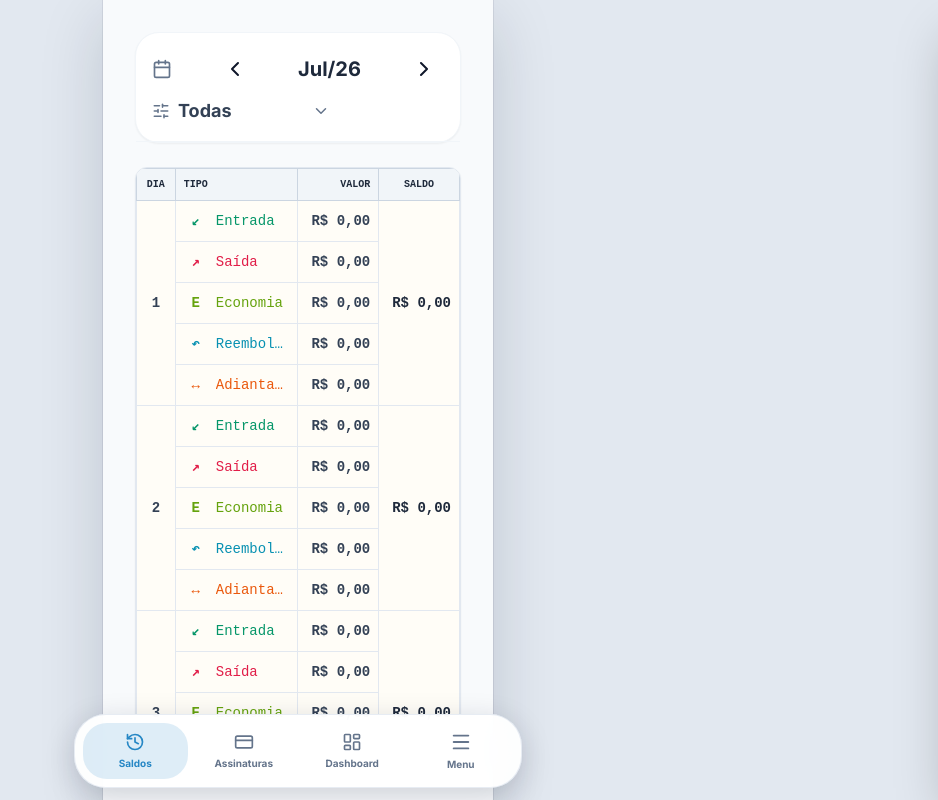
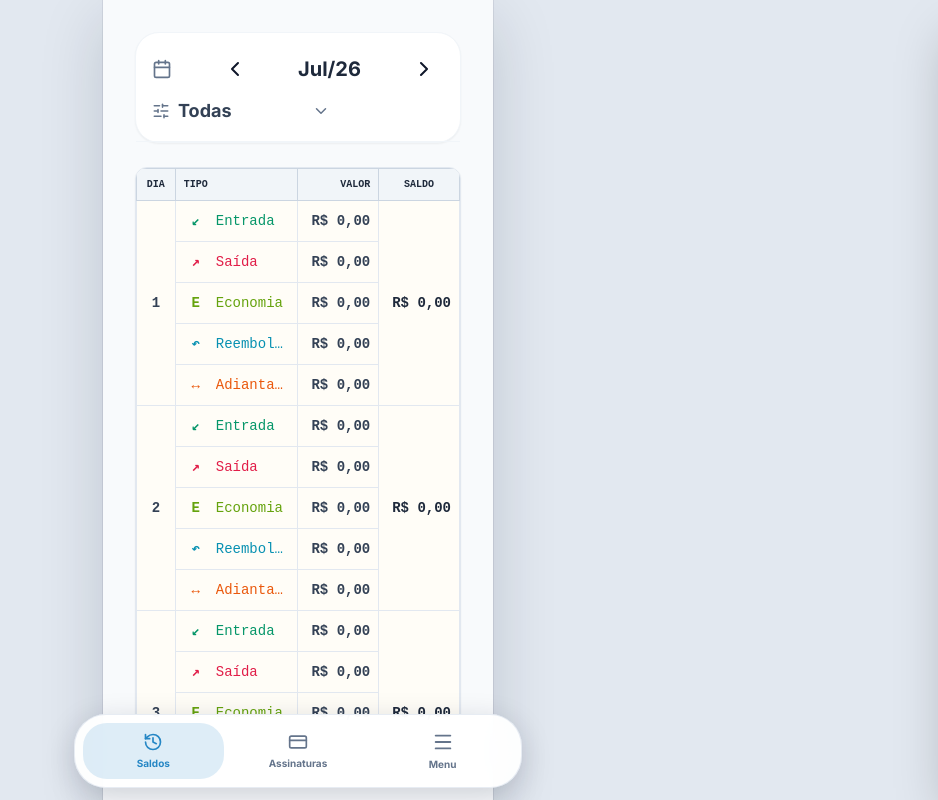
Before and after one commit to Heitor-moreira/Drachma, a React (Vite) app: page / in a window 1280 px wide. Shown: the whole page, without its empty margins (342-1280 px from the left). Built offline with nearby package versions, Linux system fonts and the light colour scheme.

Commit message:
Remove dashboard e transforma menu em tela

```diff
--- a/App.tsx
+++ b/App.tsx
@@ -1,7 +1,6 @@
 
 import React, { useState, useEffect, useMemo } from 'react';
 import {
-  LayoutDashboard,
   CreditCard,
   TrendingUp,
   History,
@@ -28,7 +27,6 @@ import {
 } from 'lucide-react';
 import { Transaction, TransactionType, Category, Subscription, InitialBalance, SalaryInfo, DateRange, UserSettings, CurrencyCode, CreditCard as CreditCardModel, FinancialGroup } from './types';
 import { getFinancialGroup } from './finance';
-import Dashboard from './components/Dashboard';
 import CategorySpending from './components/CategorySpending';
 import TransactionForm from './components/TransactionForm';
 import SubscriptionCalculator from './components/SubscriptionCalculator';
@@ -63,7 +61,7 @@ const formatLocalYYYYMMDD = (date: Date) => {
 };
 
 const App: React.FC = () => {
-  type TabType = 'dashboard' | 'dailyBalance' | 'categorySpending' | 'installments' | 'fixed' | 'salary' | 'subscriptions' | 'cards';
+  type TabType = 'dailyBalance' | 'categorySpending' | 'installments' | 'fixed' | 'salary' | 'subscriptions' | 'cards' | 'menu';
   const [activeTab, setActiveTab] = useState<TabType>('dailyBalance');
   const [isReportsOpen, setIsReportsOpen] = useState(false);
   const [isInitialFlashActive, setIsInitialFlashActive] = useState(true);
@@ -125,8 +123,8 @@ const App: React.FC = () => {
   }, []);
 
   useEffect(() => {
-    if (settings.appMode === 'lite' && !['dashboard', 'dailyBalance'].includes(activeTab)) {
-      setActiveTab('dashboard');
+    if (settings.appMode === 'lite' && activeTab !== 'dailyBalance' && activeTab !== 'menu') {
+      setActiveTab('dailyBalance');
     }
   }, [settings.appMode, activeTab]);
 
@@ -224,14 +222,14 @@ const App: React.FC = () => {
   }[developerViewport] : '';
 
   const tabLabels: Record<TabType, string> = {
-    dashboard: 'Visão Geral',
     dailyBalance: 'Extrato Diário',
     categorySpending: 'Gastos por Categoria',
     installments: 'Compras Parceladas',
     fixed: 'Compras Recorrentes',
     salary: 'Gestão de Salário',
     subscriptions: 'Assinaturas'
-    , cards: 'Cartões'
+    , cards: 'Cartões',
+    menu: 'Menu'
   };
 
   return (
@@ -258,7 +256,6 @@ const App: React.FC = () => {
 
         <nav className="flex-1 space-y-1 overflow-y-auto custom-scrollbar pr-1">
           <button onClick={() => { setActiveTab('dailyBalance'); setIsReportsOpen(false); }} className={`w-full flex items-center gap-3 px-4 py-3 rounded-xl transition-all whitespace-nowrap ${activeTab === 'dailyBalance' ? 'bg-theme/20 text-slate-700 dark:text-theme font-bold' : 'text-slate-500 hover:bg-slate-50 dark:hover:bg-slate-800'}`}><History size={18} /> Saldos</button>
-          <button onClick={() => { setActiveTab('dashboard'); setIsReportsOpen(false); }} className={`w-full flex items-center gap-3 px-4 py-3 rounded-xl transition-all whitespace-nowrap ${activeTab === 'dashboard' ? 'bg-theme/20 text-slate-700 dark:text-theme font-bold' : 'text-slate-500 hover:bg-slate-50 dark:hover:bg-slate-800'}`}><LayoutDashboard size={18} /> Visão geral</button>
 
           {!isLite && (
             <>
@@ -309,7 +306,7 @@ const App: React.FC = () => {
 
       <main className={`flex-1 flex flex-col overflow-hidden relative ${developerViewportClass}`}>
         {/* Mobile Navigation Dropdown Overlay */}
-        {isMobileMenuOpen && (
+        {false && isMobileMenuOpen && (
           <div className="fixed inset-0 z-[110] bg-slate-900/60 backdrop-blur-sm md:hidden" onClick={() => setIsMobileMenuOpen(false)}>
             <div className="absolute top-16 left-4 right-4 bg-white dark:bg-slate-900 rounded-3xl shadow-2xl p-6 border border-slate-100 dark:border-slate-800 animate-in slide-in-from-top-4 duration-300" onClick={e => e.stopPropagation()}>
               <div className="flex justify-between items-center mb-6">
@@ -318,7 +315,7 @@ const App: React.FC = () => {
               </div>
               <div className="grid grid-cols-1 gap-2">
                 <button onClick={() => { setActiveTab('dailyBalance'); setIsMobileMenuOpen(false); }} className={`flex items-center gap-3 p-4 rounded-2xl text-sm font-bold transition-all ${activeTab === 'dailyBalance' ? 'bg-theme text-white' : 'bg-slate-50 dark:bg-slate-800 text-slate-600 dark:text-slate-300'}`}><History size={18} /> Saldos</button>
-                <button onClick={() => { setActiveTab('dashboard'); setIsMobileMenuOpen(false); }} className={`flex items-center gap-3 p-4 rounded-2xl text-sm font-bold transition-all ${activeTab === 'dashboard' ? 'bg-theme text-white' : 'bg-slate-50 dark:bg-slate-800 text-slate-600 dark:text-slate-300'}`}><LayoutDashboard size={18} /> Dashboard</button>
+                <button onClick={() => { setActiveTab('menu'); setIsMobileMenuOpen(false); }} className="flex items-center gap-3 p-4 rounded-2xl text-sm font-bold transition-all bg-theme text-white">Menu</button>
                 {!isLite && (
                   <>
                     <button onClick={() => { setActiveTab('categorySpending'); setIsMobileMenuOpen(false); }} className={`flex items-center gap-3 p-4 rounded-2xl text-sm font-bold transition-all ${activeTab === 'categorySpending' ? 'bg-theme text-white' : 'bg-slate-50 dark:bg-slate-800 text-slate-600 dark:text-slate-300'}`}><Layers size={18} /> Gastos por Categoria</button>
@@ -337,7 +334,29 @@ const App: React.FC = () => {
         )}
 
         <div className="flex-1 overflow-y-auto p-4 pb-28 md:p-8 md:pb-8 space-y-6">
-          {activeTab === 'dashboard' && <Dashboard transactions={transactions} baseSalary={baseSalary} currencySymbol={currencySymbol} />}
+          {activeTab === 'menu' && (
+            <section className="space-y-5">
+              <div className="flex items-center justify-between">
+                <div>
+                  <p className="text-xs font-black uppercase tracking-widest text-slate-400">Navegação</p>
+                  <h2 className="text-2xl font-black text-slate-800 dark:text-white">Menu</h2>
+                </div>
+                <button onClick={() => setActiveTab('dailyBalance')} className="rounded-full px-4 py-2 text-xs font-bold text-theme bg-theme/10">Voltar</button>
+              </div>
+              <div className="grid grid-cols-1 gap-3">
+                <button onClick={() => setActiveTab('dailyBalance')} className="flex items-center gap-3 rounded-2xl bg-white dark:bg-slate-900 p-4 text-left font-bold shadow-sm border border-slate-100 dark:border-slate-800"><History size={20} className="text-theme" /> Saldos</button>
+                {!isLite && <>
+                  <button onClick={() => setActiveTab('categorySpending')} className="flex items-center gap-3 rounded-2xl bg-white dark:bg-slate-900 p-4 text-left font-bold shadow-sm border border-slate-100 dark:border-slate-800"><Layers size={20} className="text-theme" /> Gastos por Categoria</button>
+                  <button onClick={() => setActiveTab('installments')} className="flex items-center gap-3 rounded-2xl bg-white dark:bg-slate-900 p-4 text-left font-bold shadow-sm border border-slate-100 dark:border-slate-800"><CalendarClock size={20} className="text-theme" /> Compras Parceladas</button>
+                  <button onClick={() => setActiveTab('fixed')} className="flex items-center gap-3 rounded-2xl bg-white dark:bg-slate-900 p-4 text-left font-bold shadow-sm border border-slate-100 dark:border-slate-800"><Repeat size={20} className="text-theme" /> Compras Recorrentes</button>
+                  <button onClick={() => setActiveTab('subscriptions')} className="flex items-center gap-3 rounded-2xl bg-white dark:bg-slate-900 p-4 text-left font-bold shadow-sm border border-slate-100 dark:border-slate-800"><CreditCard size={20} className="text-theme" /> Assinaturas</button>
+                  <button onClick={() => setActiveTab('salary')} className="flex items-center gap-3 rounded-2xl bg-white dark:bg-slate-900 p-4 text-left font-bold shadow-sm border border-slate-100 dark:border-slate-800"><Coins size={20} className="text-theme" /> Gestão de Salário</button>
+                  <button onClick={() => setActiveTab('cards')} className="flex items-center gap-3 rounded-2xl bg-white dark:bg-slate-900 p-4 text-left font-bold shadow-sm border border-slate-100 dark:border-slate-800"><CreditCard size={20} className="text-theme" /> Cartões</button>
+                </>}
+                <button onClick={() => setIsSettingsOpen(true)} className="flex items-center gap-3 rounded-2xl bg-white dark:bg-slate-900 p-4 text-left font-bold shadow-sm border border-slate-100 dark:border-slate-800"><Settings size={20} className="text-theme" /> Configurações</button>
+              </div>
+            </section>
+          )}
           {activeTab === 'dailyBalance' && <DailyBalanceView transactions={transactions} dateRange={dateRange} setDateRange={setDateRange} onEdit={setEditingTransaction} onDelete={deleteTransaction} currencySymbol={currencySymbol} cards={cards} liteMode={isLite} compactHeader={settings.appMode === 'developer' && ['iphone-16e', 'galaxy-a73'].includes(developerViewport)} onDayClick={(date, group) => openNewTransaction(group, date)} />}
           {activeTab === 'categorySpending' && <CategorySpending transactions={transactions} dateRange={dateRange} setDateRange={setDateRange} currencySymbol={currencySymbol} />}
           {activeTab === 'installments' && <InstallmentManager transactions={transactions} baseSalary={baseSalary} onEdit={setEditingTransaction} onDelete={deleteTransaction} currencySymbol={currencySymbol} />}
@@ -348,7 +367,7 @@ const App: React.FC = () => {
         </div>
 
         <nav className="md:hidden fixed bottom-0 left-0 right-0 z-50 px-4 pb-[max(0.75rem,env(safe-area-inset-bottom))] pointer-events-none">
-          <div className="mx-auto grid max-w-md grid-cols-4 gap-1 rounded-[2rem] border border-slate-200/80 dark:border-slate-700/80 bg-white/95 dark:bg-slate-900/95 backdrop-blur-lg px-2 py-2 shadow-[0_8px_30px_rgba(15,23,42,0.18)] pointer-events-auto">
+          <div className="mx-auto grid max-w-md grid-cols-3 gap-1 rounded-[2rem] border border-slate-200/80 dark:border-slate-700/80 bg-white/95 dark:bg-slate-900/95 backdrop-blur-lg px-2 py-2 shadow-[0_8px_30px_rgba(15,23,42,0.18)] pointer-events-auto">
             <button onClick={() => { setActiveTab('dailyBalance'); setIsMobileMenuOpen(false); }} className={`flex min-h-14 flex-col items-center justify-center gap-1 rounded-[1.5rem] text-[10px] font-bold transition-colors ${activeTab === 'dailyBalance' ? 'bg-theme/15 text-theme' : 'text-slate-500 dark:text-slate-400'}`}>
               <History size={20} />
               <span>Saldos</span>
@@ -357,11 +376,7 @@ const App: React.FC = () => {
               <CreditCard size={20} />
               <span>Assinaturas</span>
             </button>
-            <button onClick={() => { setActiveTab('dashboard'); setIsMobileMenuOpen(false); }} className={`flex min-h-14 flex-col items-center justify-center gap-1 rounded-[1.5rem] text-[10px] font-bold transition-colors ${activeTab === 'dashboard' ? 'bg-theme/15 text-theme' : 'text-slate-500 dark:text-slate-400'}`}>
-              <LayoutDashboard size={20} />
-              <span>Dashboard</span>
-            </button>
-            <button onClick={() => setIsMobileMenuOpen(true)} className={`flex min-h-14 flex-col items-center justify-center gap-1 rounded-[1.5rem] text-[10px] font-bold transition-colors ${isMobileMenuOpen ? 'bg-theme/15 text-theme' : 'text-slate-500 dark:text-slate-400'}`}>
+            <button onClick={() => setActiveTab('menu')} className={`flex min-h-14 flex-col items-center justify-center gap-1 rounded-[1.5rem] text-[10px] font-bold transition-colors ${activeTab === 'menu' ? 'bg-theme/15 text-theme' : 'text-slate-500 dark:text-slate-400'}`}>
               <Menu size={22} />
               <span>Menu</span>
             </button>
```
